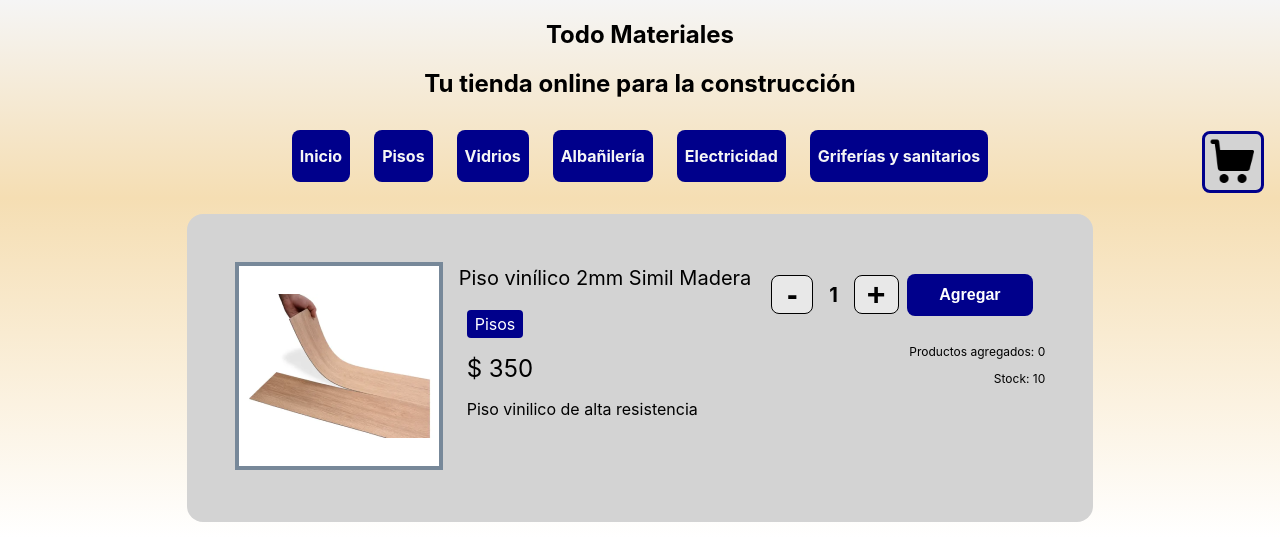
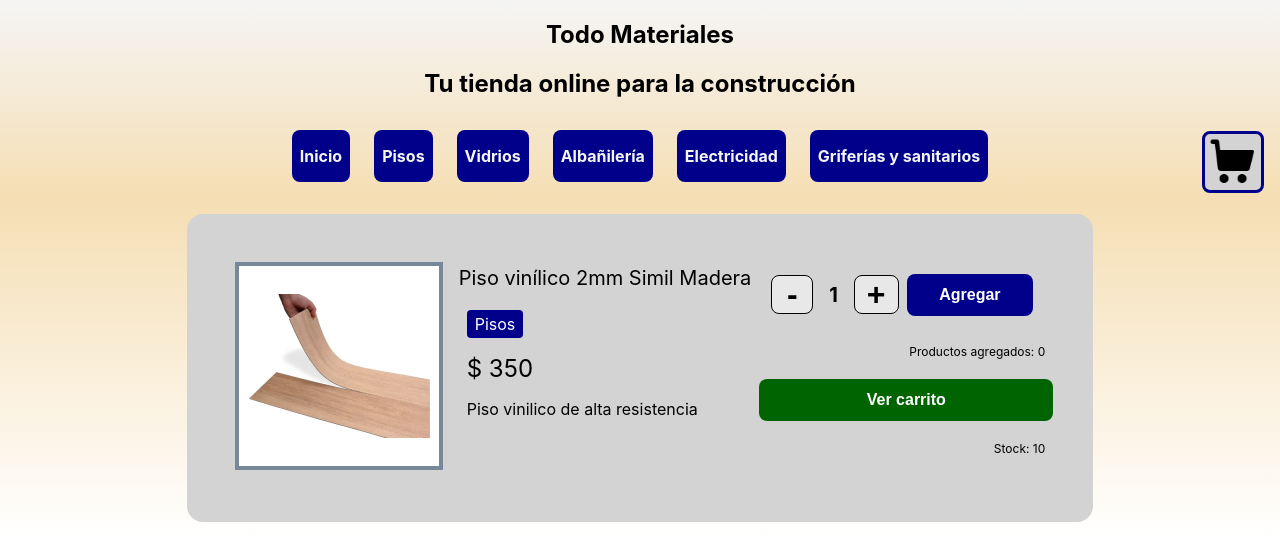
Before and after one commit to nicolasbolcatto/todo-materiales, a React (Create React App) app: page /item/0 in a window 1280 px wide. Shown: the top 560 px of the page. Built offline with nearby package versions, Linux system fonts and the light colour scheme.

Commit message:
Desafio sincronizar counter

```diff
--- a/src/App.jsx
+++ b/src/App.jsx
@@ -3,6 +3,7 @@ import './App.css';
 import NavBar from './components/NavBar/NavBar';
 import ItemListContainer from './components/ItemListContainer/ItemListContainer';
 import ItemDetailContainer from './components/ItemDetailContainer/ItemDetailContainer';
+import Cart from './components/Cart/Cart';
 import {BrowserRouter, Routes, Route} from "react-router-dom";
 
 function App() {
@@ -14,6 +15,7 @@ function App() {
         <Route exact path="/" element={<ItemListContainer/>}/>
         <Route path="/category/:id" element={<ItemListContainer/>}/>
         <Route path="/item/:id" element={<ItemDetailContainer/>}/>
+        <Route path="/cart" element={<Cart/>}/>
       </Routes>
     </BrowserRouter>
   );
--- /dev/null
+++ b/src/components/Cart/Cart.jsx
@@ -0,0 +1,12 @@
+import React from "react";
+import './Cart.css';
+
+const Cart = () => {
+    return(
+        <div className="cartContainer">
+            <p>Soy el carrito</p>
+        </div>
+    )
+}
+
+export default Cart;
--- a/src/components/CartWidget/CartWidget.jsx
+++ b/src/components/CartWidget/CartWidget.jsx
@@ -2,12 +2,15 @@
 import React from "react";
 import cartIcon from "./cartIcon.png";
 import './CartWidget.css';
+import { Link } from "react-router-dom";
 
 const CartWidget = () => {
     return(
         //Returns the cart icon
         <div>
-            <img className="cartIcon" src={cartIcon} alt="cart icon" />
+            <Link to={"/cart"}>
+                <img className="cartIcon" src={cartIcon} alt="cart icon" />
+            </Link>
         </div>
     )
     }
--- a/src/components/ItemCount/ItemCount.css
+++ b/src/components/ItemCount/ItemCount.css
@@ -52,11 +52,21 @@ button {
     padding: 0.75rem;
     background-color: darkblue;
     border-radius: 0.5rem;
-    border-color: darkblue;
 }
 
 .itemAddButton:hover{
     cursor: pointer;
+}
+
+.itemEndButton{
+    width: 100%;
+    font-weight: bold;
+    font-size: 1rem;
+    color: white;
+    margin: 0.5rem;
+    padding: 0.75rem;
+    background-color: darkgreen;
+    border-radius: 0.5rem;
 }
 
 .itemStock{
--- a/src/components/ItemCount/ItemCount.jsx
+++ b/src/components/ItemCount/ItemCount.jsx
@@ -1,8 +1,9 @@
 //Imports css file for ItemCount
 import React from "react";
 import './ItemCount.css';
+import { Link } from "react-router-dom";
 
-function ItemCount ({item,initial,onAdd}) {
+function ItemCount ({item,initial}) {
     //Defines Hook for state "count"
     const [count,setCount]= React.useState(initial);
     const [itemAdd,setItemAdd] = React.useState(0);
@@ -24,11 +25,10 @@ function ItemCount ({item,initial,onAdd}) {
     }
 
     //Defines a function to add the amount of products selected to the cart, if there's enough quantity in the stock. It also updates the stock.
-    function addProducts(){
+    function onAdd(){
         if (count <= item.stock){
-            onAdd(count);
             setItemAdd(itemAdd + count);
-            console.log(item.stock)
+            item.stock -= count;
         }
     }
 
@@ -39,10 +39,14 @@ function ItemCount ({item,initial,onAdd}) {
                 <button className="itemCountButton" onClick = {onReduce}>-</button>
                 <p className="itemCountInput">{count}</p>
                 <button className="itemCountButton" onClick={onIncrease}>+</button>
-                <button className="itemAddButton" onClick = {addProducts}>Agregar</button>
+                <button className="itemAddButton" onClick = {onAdd}>Agregar</button>
             </div>
             <div className="itemStock">
             <p>Productos agregados: {itemAdd}</p>
+            <Link to={"/cart"}>
+            <button className="itemEndButton">Ver carrito</button>
+            </Link>
+
             <p>Stock: {item.stock}</p>
 
             </div>
--- a/src/components/ItemDetail/ItemDetail.jsx
+++ b/src/components/ItemDetail/ItemDetail.jsx
@@ -2,7 +2,8 @@ import React from "react";
 import ItemCount from "../ItemCount/ItemCount"
 import './ItemDetail.css';
 
-const ItemDetail = ({item, onAdd}) => {
+const ItemDetail = ({item}) => {
+
     return(
         //Returns the item detail
         <div className="itemDetailContainer">
@@ -17,7 +18,7 @@ const ItemDetail = ({item, onAdd}) => {
                     <p className="itemDescription">{item.description}</p>
                 </div>
                 <div>
-                <ItemCount item={item} initial={1} onAdd={onAdd}/>
+                <ItemCount item={item} initial={1}/>
                 </div>
             </div>
 
--- a/src/components/ItemDetailContainer/ItemDetailContainer.jsx
+++ b/src/components/ItemDetailContainer/ItemDetailContainer.jsx
@@ -25,13 +25,10 @@ const ItemDetailContainer = () => {
 
     },[id]);
 
-function onAdd(count){
-    item.stock -= count;
-}
 
     return(
         <div>
-            <ItemDetail item={item} initial={1} onAdd={onAdd}/>
+            <ItemDetail item={item} initial={1}/>
         </div>
         //Returns the item detail component
     )
```
Also changed, not shown: src/components/Cart/Cart.css (added).
